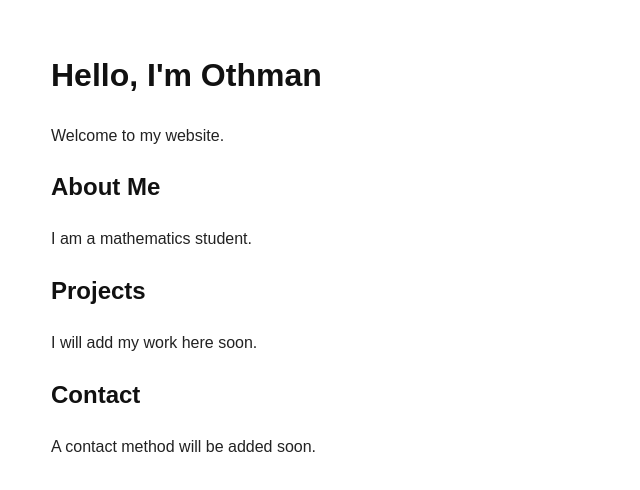
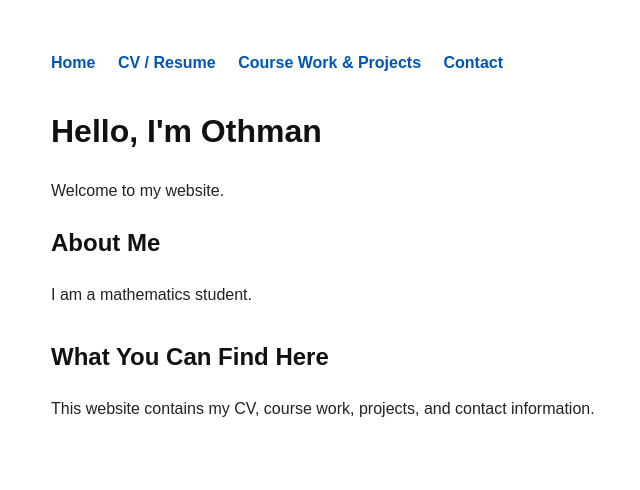
Before and after one commit to alhawil/alhawil.github.io, a plain HTML site: page index.html in a window 1280 px wide. Shown: the whole page, without its empty margins (189-829 px from the left). Drawn offline with Linux system fonts and the light colour scheme.

Commit message:
Update index.html

```diff
--- a/index.html
+++ b/index.html
@@ -5,16 +5,24 @@
   <link rel="stylesheet" href="style.css">
 </head>
 <body>
+  <nav>
+    <a href="index.html">Home</a>
+    <a href="resume.html">CV / Resume</a>
+    <a href="coursework.html">Course Work & Projects</a>
+    <a href="contact.html">Contact</a>
+  </nav>
+
   <h1>Hello, I'm Othman</h1>
   <p>Welcome to my website.</p>
 
-  <h2>About Me</h2>
-  <p>I am a mathematics student.</p>
+  <section>
+    <h2>About Me</h2>
+    <p>I am a mathematics student.</p>
+  </section>
 
-  <h2>Projects</h2>
-  <p>I will add my work here soon.</p>
-
-  <h2>Contact</h2>
-  <p>A contact method will be added soon.</p>
+  <section>
+    <h2>What You Can Find Here</h2>
+    <p>This website contains my CV, course work, projects, and contact information.</p>
+  </section>
 </body>
 </html>
```
